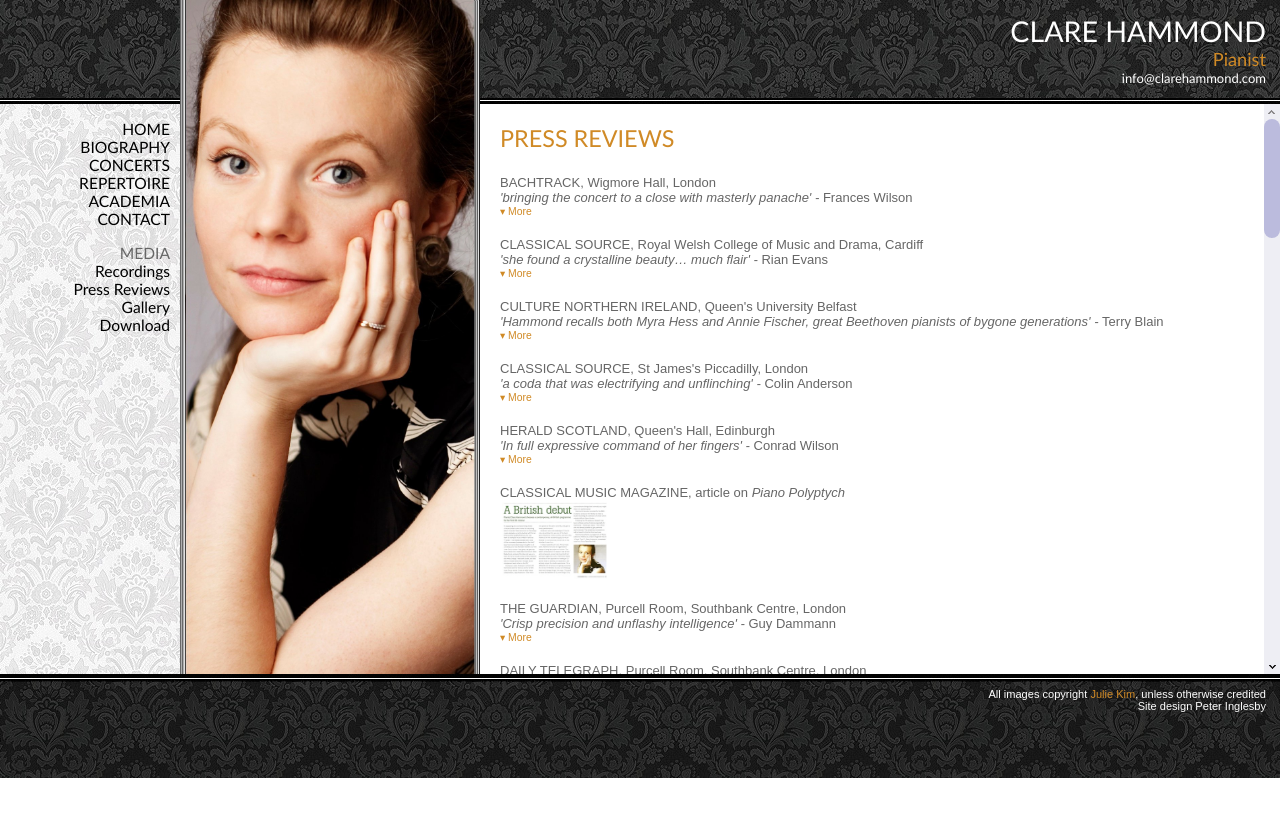
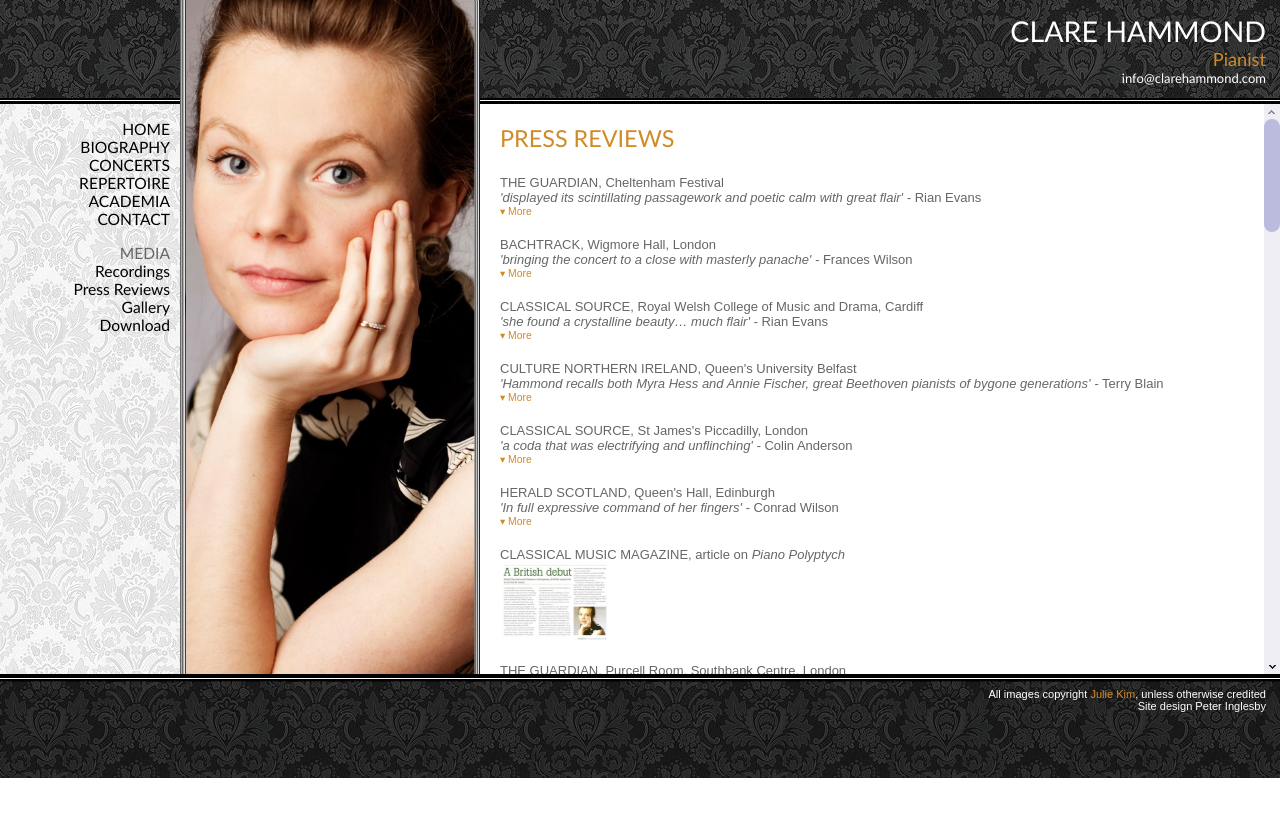
Before and after one commit to hammonc/clarehammond.com, a Jekyll site: the page built from reviews.html, in a window 1280 px wide. Shown: the top 817 px of the page. Built offline with Jekyll 4.4.1, drawn with Linux system fonts in a browser that asks for light colours.

Commit message:
added guard review

```diff
--- a/concerts-to-add.html
+++ b/concerts-to-add.html
@@ -9,3 +9,6 @@ http://www.concert-diary.com/concert/552042506/Clare-Hammond-piano-A-Musical-Tou
 http://www.cheltenhamtownhall.org.uk/item/events/2013/cbc/classical-music/lunchtime-recital-22/10/31296/
 http://www.svam.org.uk/clarehammond.php
 http://www.worcserenade.co.uk/concerts_1314.php
+
+
+http://www.matlockmusic.org.uk/html/clare_hammond.html
--- a/reviews.html
+++ b/reviews.html
@@ -3,6 +3,18 @@ layout: with-image
 image: press.jpg
 ---
 <h3 class="page-heading">PRESS REVIEWS</h3>
+
+<div class="listing">
+  <div class="listing-heading">THE GUARDIAN, Cheltenham Festival</div>
+  <div class="listing-trailer">'displayed its scintillating passagework and poetic calm with great flair' - <em>Rian Evans</em></em></div>
+  <div class="listing-details concealed">
+    <p>'In a later recital, Clare Hammond offered a piano odyssey, with pieces inspired by ancient Greece. Hammond's sensibilities were already apparent in Szymanowski's Métopes, Op. 29 and Satie's three Gnossiennes, but it was in the premiere of Kenneth Hesketh's Horae that she showed serious mettle. In Greek mythology there was a goddess for each hour, and this sequence of 12 pieces, a modern book of hours, builds to a very substantial 37 minutes. Hammond displayed its scintillating passagework and poetic calm with great flair.'</p>
+  </div>
+  <div class="listing-details concealed">
+  </div>
+  <span class="more">&#9662; <a href="">More</a></span>
+  <span class="less">&#9652; <a href="">Less</a></span>
+</div>
 
 <div class="listing">
   <div class="listing-heading">BACHTRACK, Wigmore Hall, London</div>
```
